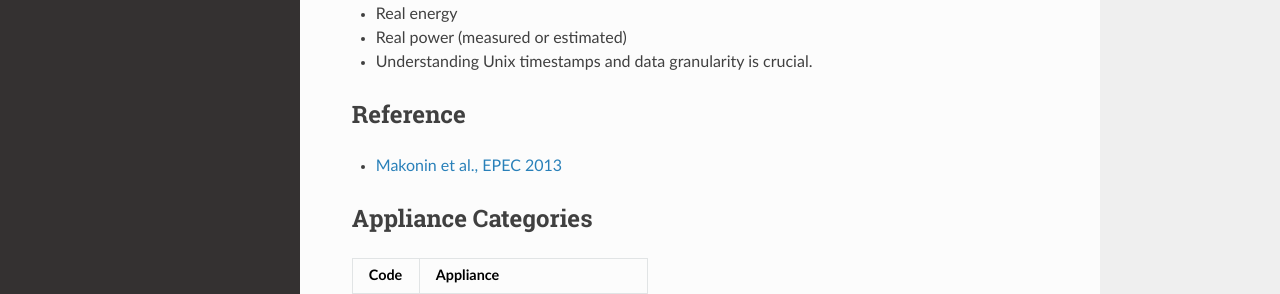
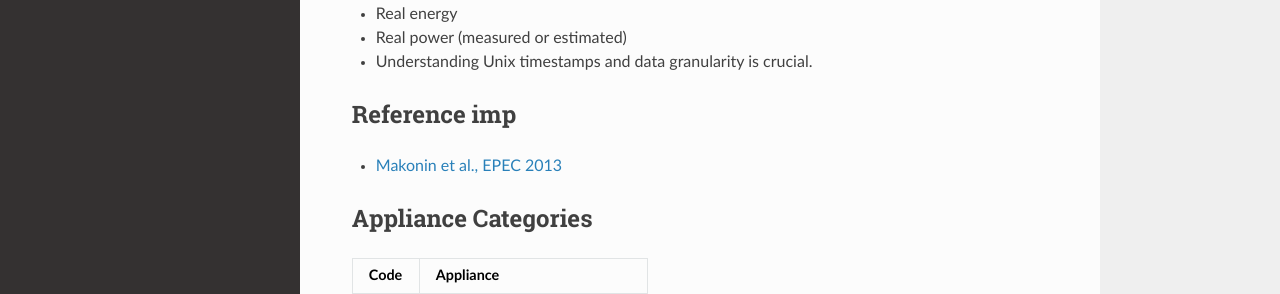
Before and after one commit to MimiAlz/GP-AI-Electricity-Advisor, an MkDocs documentation site: the page built from docs/progress.md, in a window 1280 px wide and 900 px high, scrolled down 4507 px. Shown: the part 162-456 px from the top of the window. Built offline with MkDocs 1.6.1, drawn with Linux system fonts in a browser that asks for light colours; nearby versions of some CDN libraries.

Commit message:
updated progress.md

```diff
--- a/docs/progress.md
+++ b/docs/progress.md
@@ -174,7 +174,7 @@ The website will have three main pages:
   - Real power (measured or estimated)
 - Understanding Unix timestamps and data granularity is crucial.
 
-## Reference
+## Reference imp
 - [Makonin et al., EPEC 2013](https://makonin.com/doc/EPEC_2013.pdf)
 
 ## Appliance Categories
```
